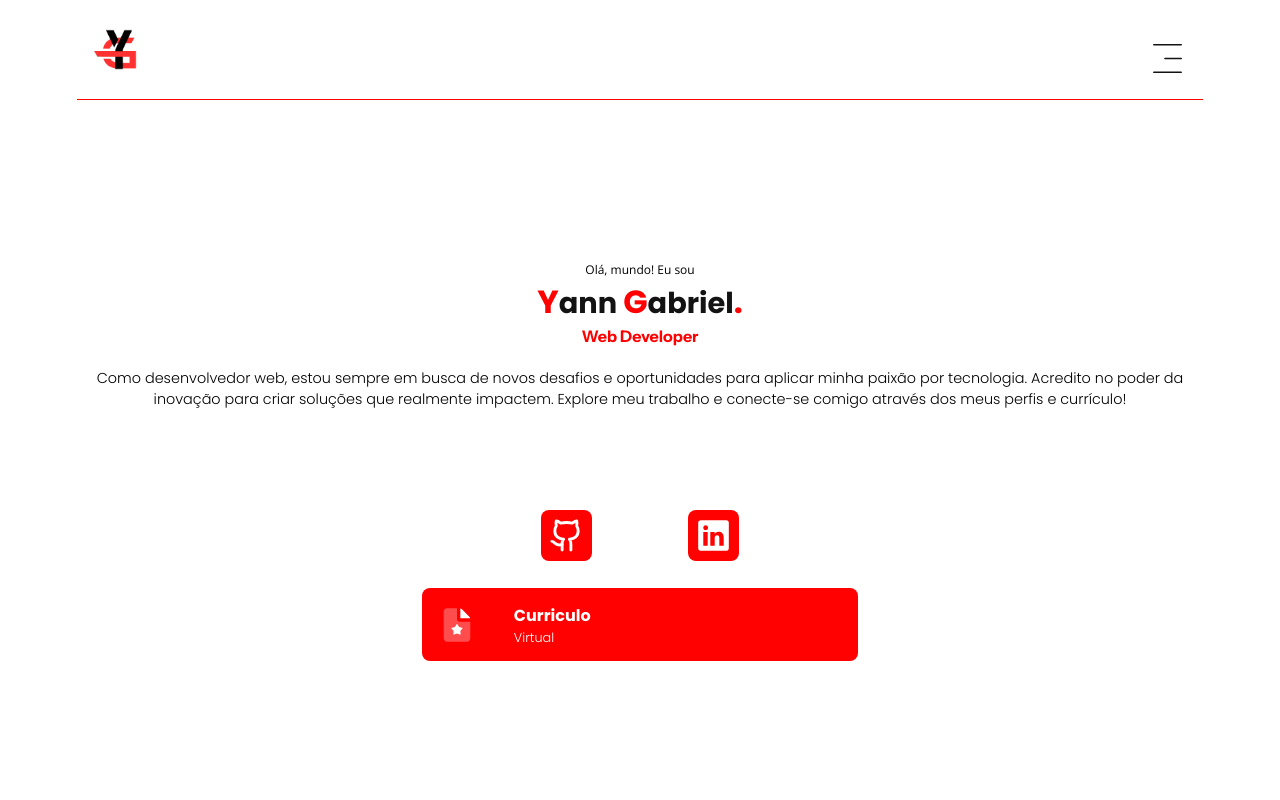
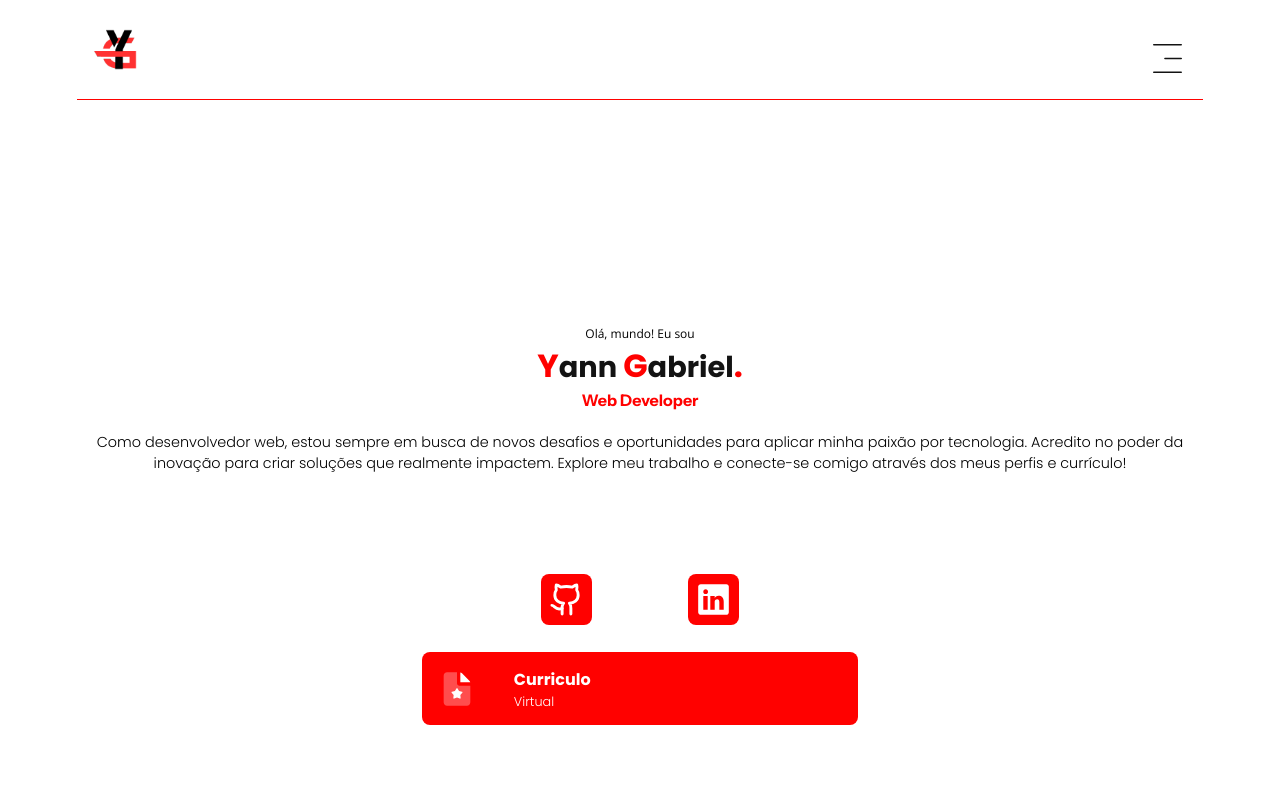
Before and after one commit to YannGabriel/portfolio, a React (Vite) app: page / in a window 1280 px wide. Shown: the top 800 px of the page. Built offline with nearby package versions, Linux system fonts and the light colour scheme.

Commit message:
re-update for final form

```diff
--- a/src/components/Intro/intro.module.scss
+++ b/src/components/Intro/intro.module.scss
@@ -6,8 +6,7 @@
   text-align: center;
   width: 85%;
   margin: auto;
-  min-height: 95vh;
-  padding-top: 160px;
+  padding-top: 17.5%;
 
   .welcomeContent{
     font-size: 0.75rem;
```
